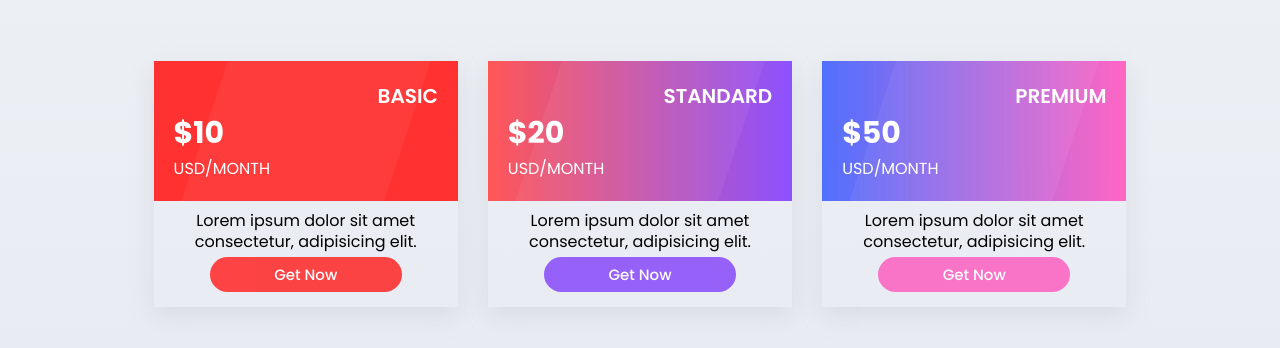
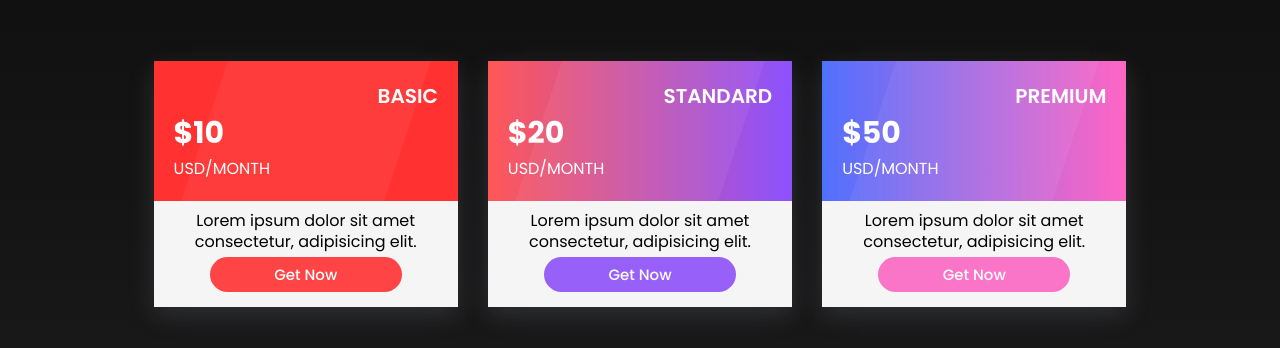
Before and after one commit to MdRasen/Animated_Pricing-Card, a plain HTML site: page Animated Pricing Card Using HTML & CSS/index.html in a window 1280 px wide. Shown: the part 216-564 px from the top of the page. Drawn offline with Linux system fonts and the light colour scheme.

Commit message:
Update style.css

```diff
--- a/Animated Pricing Card Using HTML & CSS/style.css
+++ b/Animated Pricing Card Using HTML & CSS/style.css
@@ -17,7 +17,8 @@ Copyright: ©MdRasen */
 .container {
   width: 100%;
   min-height: 100vh;
-  background-image: linear-gradient(to top, #e6e9f0, #eef1f5);
+  /* background-image: linear-gradient(to top, #e6e9f0, #eef1f5); */
+  background-image: linear-gradient(to top, #1d1d1e, #0c0c0c);
   display: flex;
   justify-content: center;
   align-items: center;
@@ -32,6 +33,7 @@ Copyright: ©MdRasen */
 }
 
 .cards .card {
+  background: whitesmoke;
   box-shadow: rgba(149, 157, 165, 0.2) 0px 8px 24px;
   transition: all 0.5s;
 }
```
